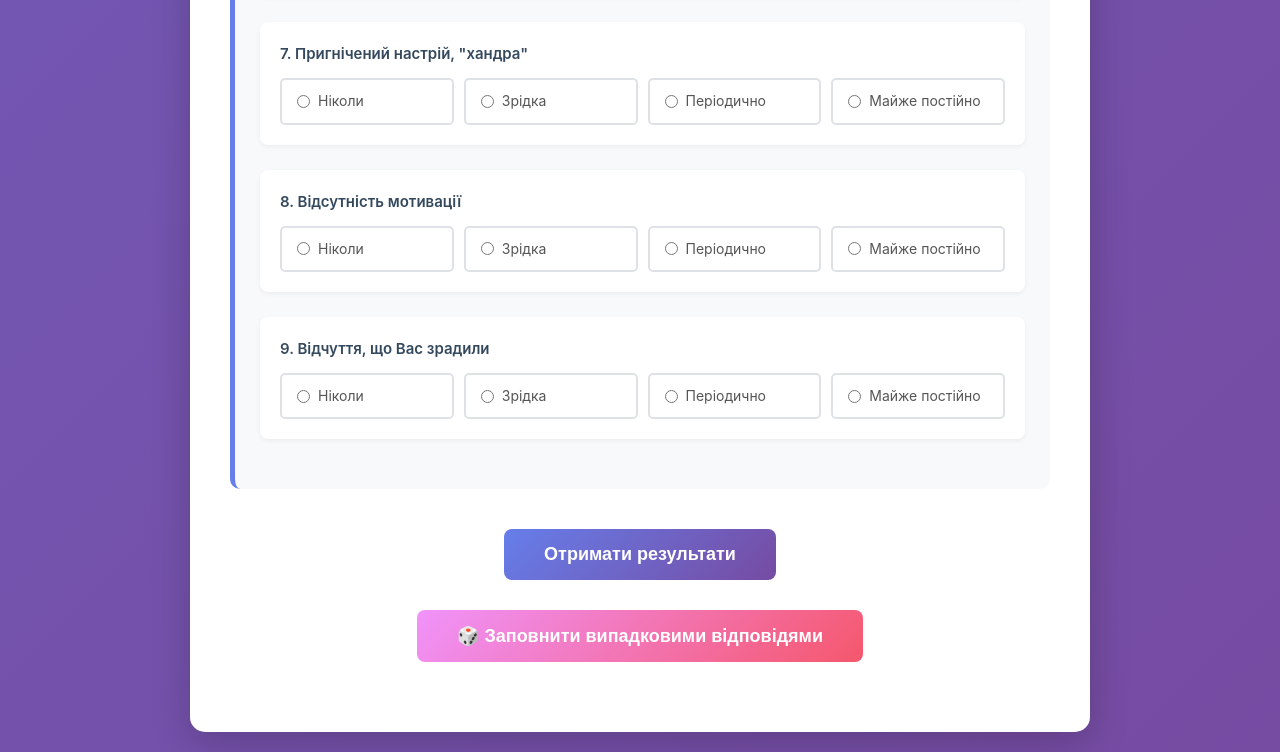
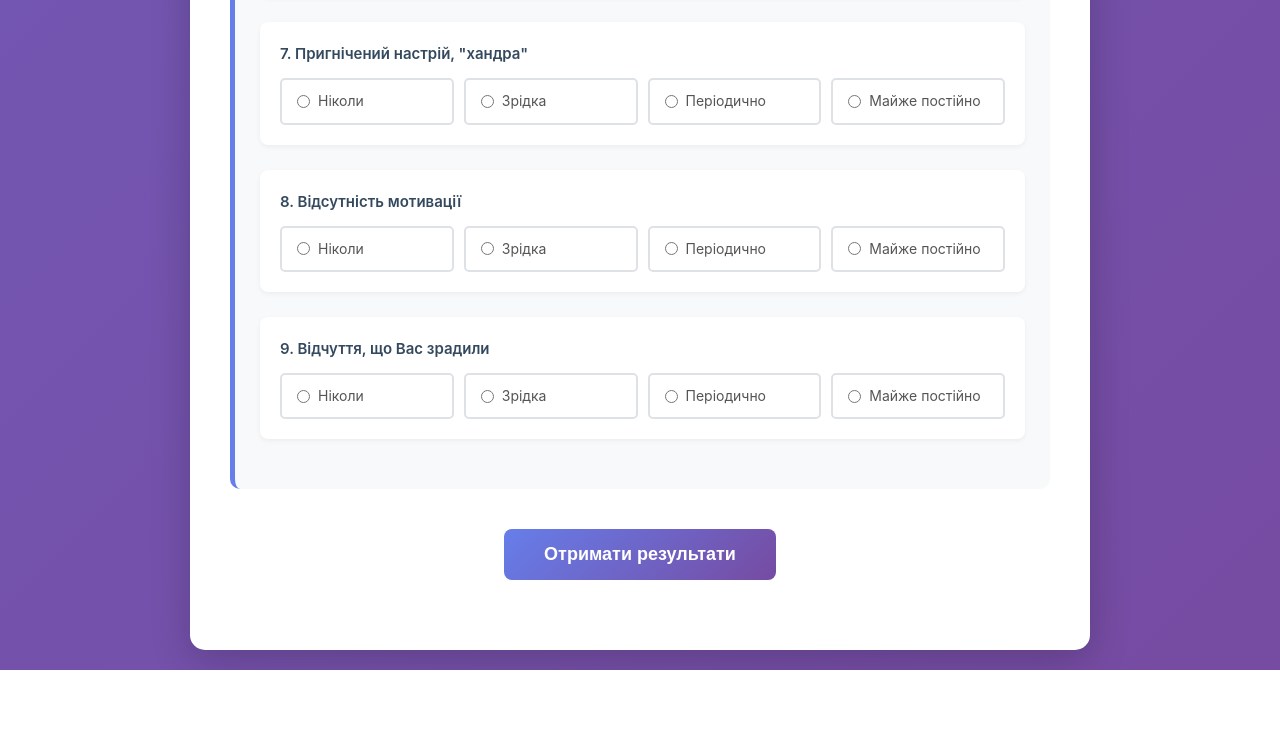
Before and after one commit to ekartem/survey2, a plain HTML site: page index.html in a window 1280 px wide. Shown: the part 7467-8219 px from the top of the page. After the commit the page ends 8137 px from the top, so only its background shows below. Drawn offline with nearby package versions, Linux system fonts and the light colour scheme; no server answers.

Commit message:
Removed Random Button

```diff
--- a/index.html
+++ b/index.html
@@ -473,7 +473,6 @@
             </div>
 
             <button class="submit-button no-print" onclick="submitSurvey()">Отримати результати</button>
-            <button class="submit-button no-print" onclick="fillRandomAnswers()" style="background: linear-gradient(135deg, #f093fb 0%, #f5576c 100%); margin-top: 10px;">🎲 Заповнити випадковими відповідями</button>
         </div>
 
         <div id="results-section" class="results-section"></div>
@@ -668,28 +667,6 @@
         ];
 
         const sclLabels = ["Спалахи гніву", "Легко зачепити", "Напруженість", "Серцебиття", "Страх", "Важко зосередитись", "Пригнічений настрій", "Відсутність мотивації", "Відчуття зради"];
-
-        function fillRandomAnswers() {
-            // Fill HEXACO (1-4)
-            for (let i = 0; i < 18; i++) {
-                const randomValue = Math.floor(Math.random() * 4) + 1;
-                document.getElementById(`hex${i}_${randomValue}`).checked = true;
-            }
-
-            // Fill RIASEC (1-4)
-            for (let i = 0; i < 18; i++) {
-                const randomValue = Math.floor(Math.random() * 4) + 1;
-                document.getElementById(`ria${i}_${randomValue}`).checked = true;
-            }
-
-            // Fill SCL (0-3)
-            for (let i = 0; i < 9; i++) {
-                const randomValue = Math.floor(Math.random() * 4);
-                document.getElementById(`scl${i}_${randomValue}`).checked = true;
-            }
-
-            alert('Випадкові відповіді заповнені! Тепер можете отримати результати.');
-        }
 
         function initializeSurvey() {
             let hexacoHTML = '';
```
